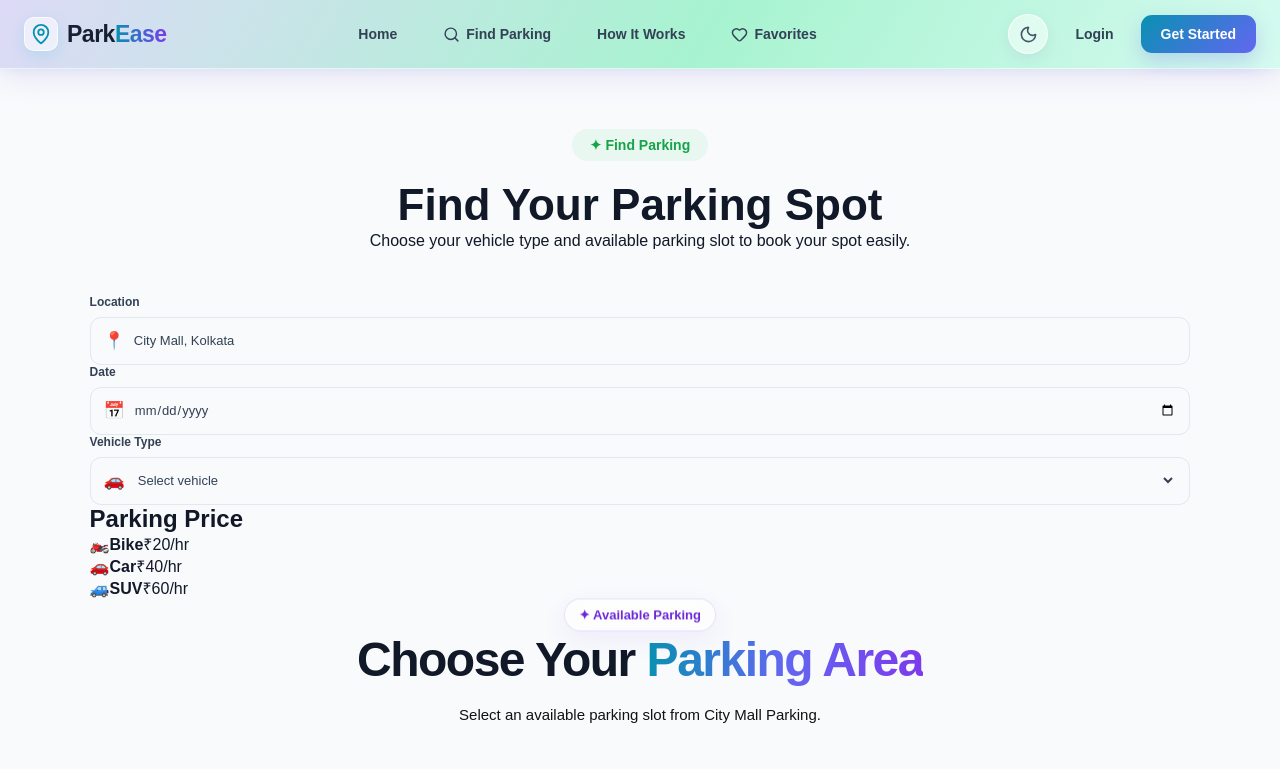
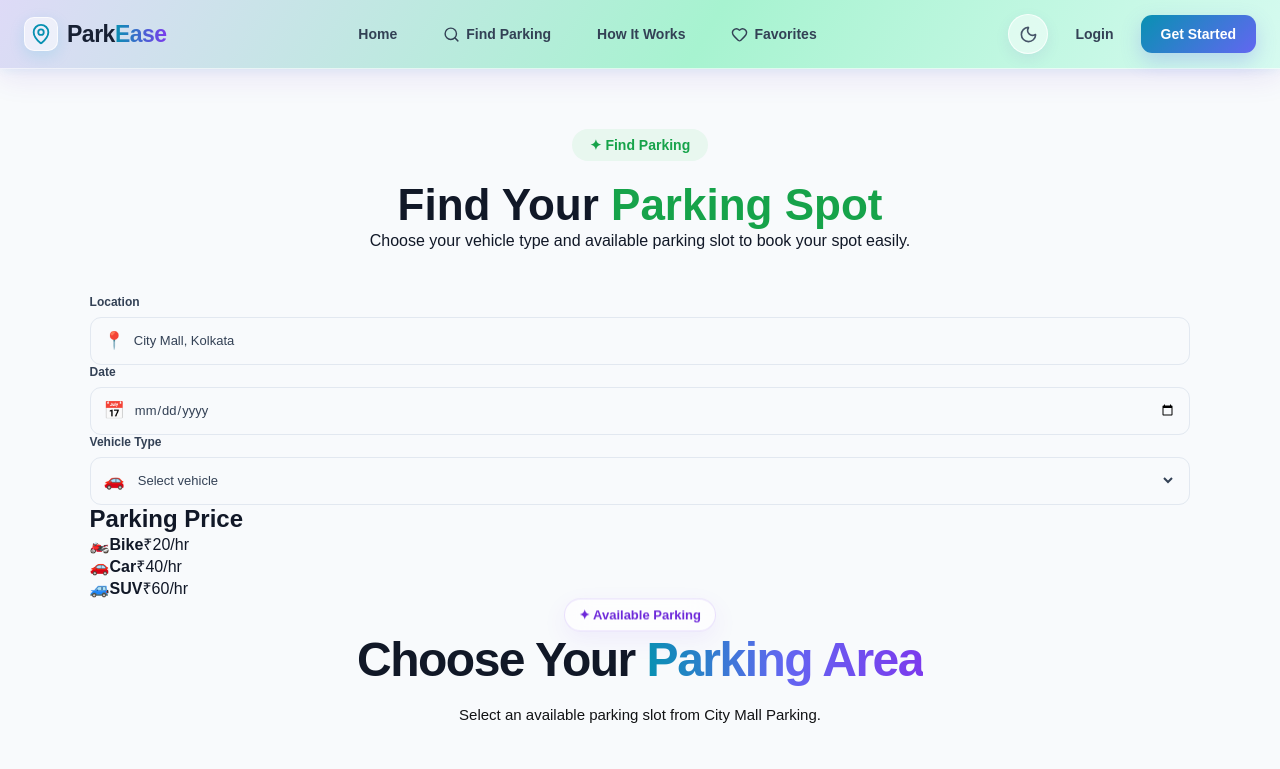
Before and after one commit to dibeyendu-dev/smart-parking-system, a React (Vite) app: page /search in a window 1280 px wide. Shown: the top 769 px of the page. Built offline with nearby package versions, Linux system fonts and the light colour scheme.

Commit message:
Find Parking css part 5 added

```diff
--- a/src/css/FindParking.css
+++ b/src/css/FindParking.css
@@ -39,3 +39,7 @@
     color: #111827;
     font-weight: 700;
 }
+/* Heading Highlight */
+.find-parking-header h1 strong {
+    color: #16a34a;
+}
```
